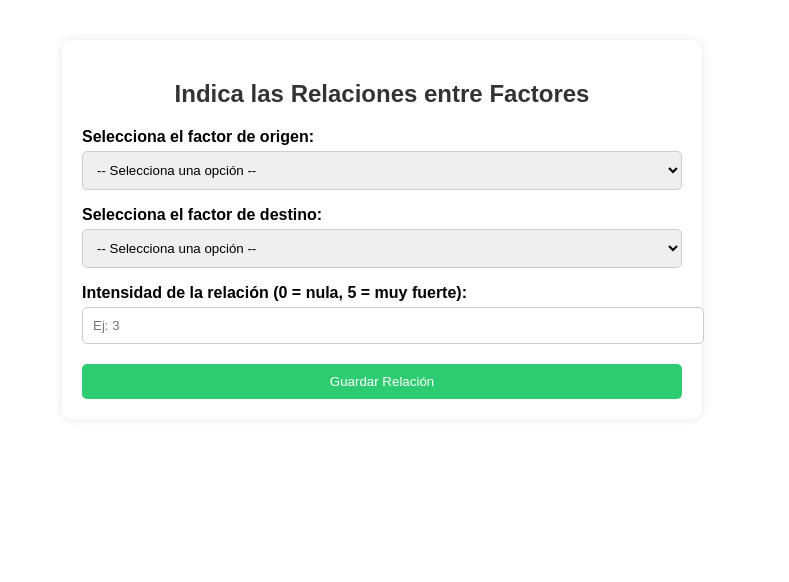
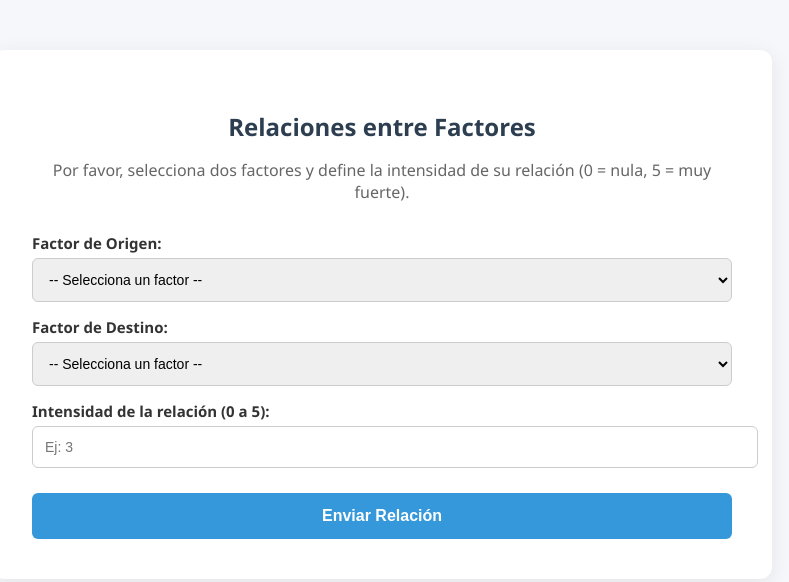
Before and after one commit to japarravalencia/impactoinvestigacion, a plain HTML site: page index.html in a window 1280 px wide. Shown: the whole page, without its empty margins (258-1047 px from the left). Drawn offline with Linux system fonts and the light colour scheme.

Commit message:
Update index.html

```diff
--- a/index.html
+++ b/index.html
@@ -3,59 +3,99 @@
 <head>
     <meta charset="UTF-8">
     <title>Formulario de Relaciones</title>
+    <meta name="viewport" content="width=device-width, initial-scale=1.0">
     <style>
         body {
-            font-family: Arial, sans-serif;
-            background-color: #f4f4f4;
-            max-width: 600px;
-            margin: 40px auto;
-            padding: 20px;
+            font-family: 'Segoe UI', Tahoma, Geneva, Verdana, sans-serif;
+            background-color: #f5f7fa;
+            color: #333;
+            margin: 0;
+            padding: 0;
+        }
+
+        .container {
+            max-width: 700px;
+            margin: 50px auto;
             background: white;
-            border-radius: 10px;
-            box-shadow: 0 0 10px rgba(0,0,0,0.1);
+            border-radius: 12px;
+            box-shadow: 0 4px 20px rgba(0,0,0,0.08);
+            padding: 40px;
         }
 
         h2 {
             text-align: center;
-            color: #333;
+            color: #2c3e50;
+            margin-bottom: 10px;
+        }
+
+        p.description {
+            text-align: center;
+            font-size: 16px;
+            color: #666;
+            margin-bottom: 30px;
         }
 
         label {
             display: block;
             margin-top: 1em;
-            font-weight: bold;
+            font-weight: 600;
+            font-size: 15px;
         }
 
-        select, input[type="number"], button {
+        select,
+        input[type="number"] {
             width: 100%;
-            padding: 10px;
+            padding: 12px;
             margin-top: 5px;
-            border-radius: 5px;
+            border-radius: 6px;
             border: 1px solid #ccc;
+            font-size: 14px;
+            transition: border-color 0.3s ease;
+        }
+
+        select:focus,
+        input[type="number"]:focus {
+            border-color: #3498db;
+            outline: none;
         }
 
         button {
-            background-color: #2ecc71;
+            margin-top: 25px;
+            padding: 14px;
+            width: 100%;
+            background-color: #3498db;
             color: white;
+            font-size: 16px;
+            font-weight: bold;
             border: none;
+            border-radius: 6px;
             cursor: pointer;
-            margin-top: 20px;
+            transition: background-color 0.3s ease;
         }
 
         button:hover {
-            background-color: #27ae60;
+            background-color: #2980b9;
+        }
+
+        .success-message {
+            display: none;
+            text-align: center;
+            margin-top: 20px;
+            color: #27ae60;
+            font-weight: bold;
         }
     </style>
 </head>
 <body>
 
-    <h2>Indica las Relaciones entre Factores</h2>
+    <div class="container">
+        <h2>Relaciones entre Factores</h2>
+        <p class="description">Por favor, selecciona dos factores y define la intensidad de su relación (0 = nula, 5 = muy fuerte).</p>
 
         <form id="formularioRelaciones">
-
-        <label for="factorDesde">Selecciona el factor de origen:</label>
+            <label for="factorDesde">Factor de Origen:</label>
             <select id="factorDesde" name="factorDesde" required>
-            <option value="">-- Selecciona una opción --</option>
+                <option value="">-- Selecciona un factor --</option>
                 <option value="Liderazgo">Liderazgo</option>
                 <option value="Colaboración">Colaboración</option>
                 <option value="Pensamiento Estratégico Participativo">Pensamiento Estratégico Participativo</option>
@@ -73,9 +113,9 @@
                 <option value="Reconocimiento Externo">Reconocimiento Externo</option>
             </select>
 
-        <label for="factorHacia">Selecciona el factor de destino:</label>
+            <label for="factorHacia">Factor de Destino:</label>
             <select id="factorHacia" name="factorHacia" required>
-            <option value="">-- Selecciona una opción --</option>
+                <option value="">-- Selecciona un factor --</option>
                 <option value="Liderazgo">Liderazgo</option>
                 <option value="Colaboración">Colaboración</option>
                 <option value="Pensamiento Estratégico Participativo">Pensamiento Estratégico Participativo</option>
@@ -93,14 +133,15 @@
                 <option value="Reconocimiento Externo">Reconocimiento Externo</option>
             </select>
 
-        <label for="intensidad">Intensidad de la relación (0 = nula, 5 = muy fuerte):</label>
+            <label for="intensidad">Intensidad de la relación (0 a 5):</label>
             <input type="number" id="intensidad" name="intensidad" min="0" max="5" step="1" placeholder="Ej: 3" required>
 
-        <button type="submit">Guardar Relación</button>
+            <button type="submit">Enviar Relación</button>
+            <div class="success-message" id="mensajeExito">✅ ¡Gracias por tu respuesta!</div>
         </form>
+    </div>
 
     <script>
-        // Guarda temporalmente las respuestas en consola
         document.getElementById('formularioRelaciones').addEventListener('submit', function(e) {
             e.preventDefault();
 
@@ -119,10 +160,15 @@
                 intensidad
             });
 
-            alert("¡Relación guardada en la consola!");
+            // Mostrar mensaje de éxito
+            const mensaje = document.getElementById('mensajeExito');
+            mensaje.style.display = 'block';
 
-            // Opcional: limpiar formulario
+            // Limpiar formulario después de enviar
+            setTimeout(() => {
                 e.target.reset();
+                mensaje.style.display = 'none';
+            }, 2000);
         });
     </script>
 
```
Lines whose indentation alone changed are shown as unchanged.
